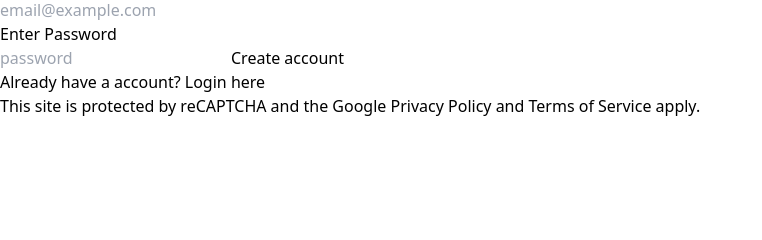
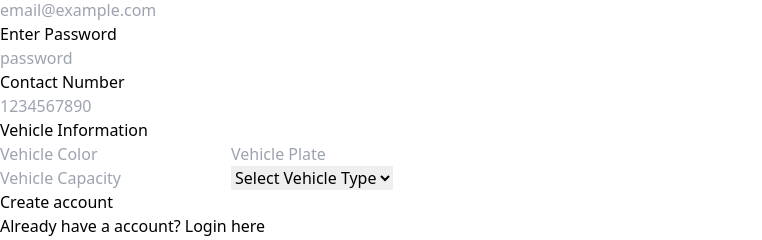
Before and after one commit to Uzmaa7/Uber, a React app in the folder Frontend/: page /captain-signup in a window 1280 px wide. Shown: the part 374-614 px from the top of the page, without its empty margins (0-762 px from the left). Built offline with nearby package versions, Linux system fonts and the light colour scheme; the HTML template or start-up script is replaced by a standard one.

Commit message:
feat: integrate CaptainSignup with backend and add missing vehicle & contact fields

```diff
--- a/Frontend/src/App.jsx
+++ b/Frontend/src/App.jsx
@@ -8,6 +8,7 @@ import CaptainSignup from "./pages/CaptainSignup.jsx";
 import Home from "./pages/Home.jsx";
 import UserProtectedWrapper from "./pages/UserProtectWrapper.jsx"
 import UserLogout from "./pages/UserLogout.jsx";
+import CaptainHome from "./pages/CaptainHome.jsx";
 
 
 function App() {
@@ -18,11 +19,13 @@ function App() {
 
         <Route path="/" element={<Start/>} />
 
-        <Route path="/home" element={
+        <Route path="/home"
+          element={
             <UserProtectedWrapper>
                 <Home/>
             </UserProtectedWrapper>
-              } />
+          }
+        />
 
         <Route path="/login" element={<UserLogin/>} />
 
@@ -38,6 +41,8 @@ function App() {
             </UserProtectedWrapper>
               } />
 
+        <Route path="/captain-home" element={<CaptainHome/>} />
+
       </Routes>
 
     </div>
--- /dev/null
+++ b/Frontend/src/pages/CaptainHome.jsx
@@ -0,0 +1,11 @@
+import React from "react";
+
+function CaptainHome(){
+    return(
+        <div>
+            CaptainHome
+        </div>
+    )
+}
+
+export default CaptainHome;
--- a/Frontend/src/pages/CaptainSignup.jsx
+++ b/Frontend/src/pages/CaptainSignup.jsx
@@ -1,35 +1,73 @@
 import { useState, useRef } from "react";
 import { Link } from "react-router-dom";
 import React from "react";
+
+import { useNavigate } from 'react-router-dom'
+import axios from 'axios'
+
+import {useCaptainContext} from '../context/CaptainContext'
 
 
 
 function CaptainSignup() {
 
+   const navigate = useNavigate()
+
     const [email, setEmail] = useState("");
     const [ password, setPassword ] = useState('')
     const [ firstName, setFirstName ] = useState('')
     const [ lastName, setLastName ] = useState('')
+     const [contact, setContact] = useState("");
+
+    const [vehicleColor, setVehicleColor] = useState('')
+    const [vehiclePlate, setVehiclePlate] = useState('')
+    const [vehicleCapacity, setVehicleCapacity] = useState('')
+    const [vehicleType, setVehicleType] = useState('')
+
     const [ userData, setUserData ] = useState({})
 
-    const submitHandler = (e) => {
+
+    const {captain, setCaptain, authToken, setAuthToken} = useCaptainContext()
+
+    const submitHandler = async (e) => {
         e.preventDefault()
 
-        setUserData({
-            fullName: {
-                firstname: firstName,
-                lastname: lastName
-            },
-            email: email,
-            password: password
-        })
+        const captainData = {
+          fullname: {
+            firstname: firstName,
+            lastname: lastName
+          },
+          email: email,
+          password: password,
+          vehicle: {
+            color: vehicleColor,
+            plate: vehiclePlate,
+            capacity: vehicleCapacity,
+            vehicleType: vehicleType
+          },
+          contact
+        }
 
-        console.log(userData)
+        // console.log(userData)
+        const response = await axios.post(`${import.meta.env.VITE_BASE_URL}/captains/register`, captainData)
 
-        setEmail("")
-        setFirstName("")
-        setLastName("")
-        setPassword("")
+        // console.log("Captain=>", response);
+         if(response.status == 201){
+            const CaptainData = response.data.data
+            // console.log(CaptainData);
+            setCaptain(CaptainData.captain)
+            // setAuthToken(CaptainData.accessToken)
+            navigate('/captain-home')
+        }
+
+        setEmail('')
+        setFirstName('')
+        setLastName('')
+        setPassword('')
+        setVehicleColor('')
+        setVehiclePlate('')
+        setVehicleCapacity('')
+        setVehicleType('')
     }
 
     return (
@@ -96,6 +134,68 @@ function CaptainSignup() {
               placeholder='password'
             />
 
+            <h3 className='text-lg font-medium mb-2'>Contact Number</h3>
+            <input
+                required
+                className='bg-[#eeeeee] mb-7 rounded-lg px-4 py-2 border w-full text-lg'
+                type="text"
+                placeholder='1234567890'
+                value={contact}
+                onChange={(e) => setContact(e.target.value)}
+            />
+
+             <h3 className='text-lg font-medium mb-2'>Vehicle Information</h3>
+            <div className='flex gap-4 mb-7'>
+            <input
+              required
+              className='bg-[#eeeeee] w-1/2 rounded-lg px-4 py-2 border text-lg placeholder:text-base'
+              type="text"
+              placeholder='Vehicle Color'
+              value={vehicleColor}
+              onChange={(e) => {
+                setVehicleColor(e.target.value)
+              }}
+            />
+
+            <input
+              required
+              className='bg-[#eeeeee] w-1/2 rounded-lg px-4 py-2 border text-lg placeholder:text-base'
+              type="text"
+              placeholder='Vehicle Plate'
+              value={vehiclePlate}
+              onChange={(e) => {
+                setVehiclePlate(e.target.value)
+              }}
+            />
+
+               </div>
+
+               <div className='flex gap-4 mb-7'>
+            <input
+              required
+              className='bg-[#eeeeee] w-1/2 rounded-lg px-4 py-2 border text-lg placeholder:text-base'
+              type="number"
+              placeholder='Vehicle Capacity'
+              value={vehicleCapacity}
+              onChange={(e) => {
+                setVehicleCapacity(e.target.value)
+              }}
+            />
+            <select
+              required
+              className='bg-[#eeeeee] w-1/2 rounded-lg px-4 py-2 border text-lg placeholder:text-base'
+              value={vehicleType}
+              onChange={(e) => {
+                setVehicleType(e.target.value)
+              }}
+            >
+              <option value="" disabled>Select Vehicle Type</option>
+              <option value="car">Car</option>
+              <option value="auto">Auto</option>
+              <option value="motorcycle">Moto</option>
+            </select>
+          </div>
+
             <button
               className='bg-[#111] text-white font-semibold mb-3 rounded-lg px-4 py-2 w-full text-lg placeholder:text-base'
             >Create account</button>
```
